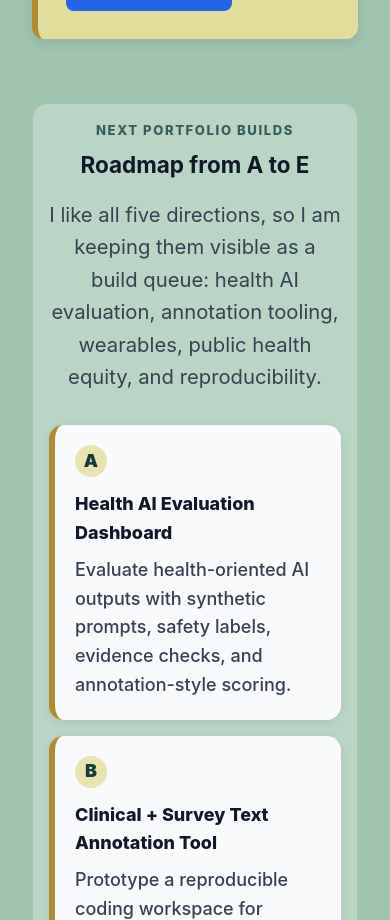
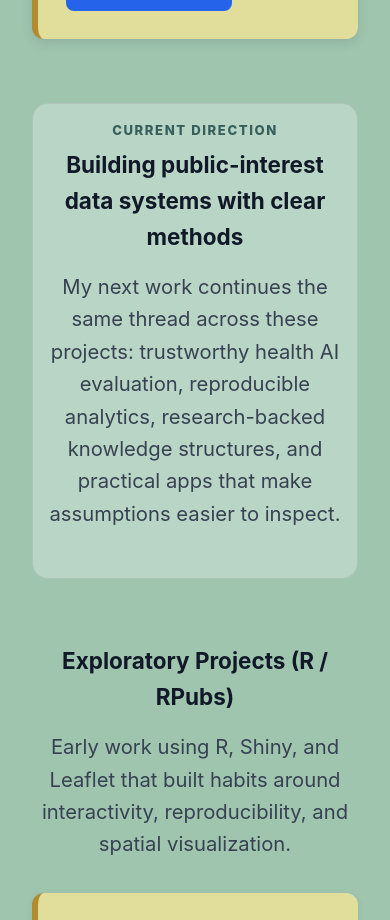
Before and after one commit to aparker03/alexis-portfolio, a React (Create React App) app in the folder site/: page /projects in a window 390 px wide. Shown: the part 8700-9620 px from the top of the page. Built offline with nearby package versions, Linux system fonts and the light colour scheme.

Commit message:
Refine public project direction

```diff
--- a/site/src/pages/Home.jsx
+++ b/site/src/pages/Home.jsx
@@ -240,7 +240,7 @@ function Home() {
               Health data projects with transparent methods
             </h2>
             <div className="grid gap-6 lg:grid-cols-[1.15fr_0.85fr] items-stretch">
-              <article className="home-hover-card bg-[#f8fafc] border border-slate-200 rounded-2xl p-6 shadow-sm">
+              <article className="home-hover-card bg-[#f8fafc] border border-slate-200 rounded-2xl p-6 shadow-sm lg:col-span-2">
                 <img
                   src={`${P}/images/projects/eeg/eeg-app-preview.png`}
                   alt="EEG + NHIS Explorer dashboard preview"
@@ -289,22 +289,6 @@ function Home() {
                 </div>
               </article>
 
-              <aside className="home-hover-card bg-[#e9e3b0] border border-[#d9cf8a] rounded-2xl p-6 shadow-sm">
-                <h3 className="text-xl font-bold text-[#111827] mb-3">
-                  Next build queue
-                </h3>
-                <p className="text-[#374151] font-medium mb-4">
-                  I am keeping all five portfolio directions active so the next
-                  updates can show both depth and range.
-                </p>
-                <ol className="grid gap-2 text-[#1f2937] font-semibold">
-                  <li>A. Health AI evaluation dashboard</li>
-                  <li>B. Clinical / survey text annotation tool</li>
-                  <li>C. Wearable recovery analytics</li>
-                  <li>D. Public health equity explorer</li>
-                  <li>E. Reproducibility scorecards</li>
-                </ol>
-              </aside>
             </div>
           </div>
         </section>
--- a/site/src/pages/Projects.jsx
+++ b/site/src/pages/Projects.jsx
@@ -5,39 +5,6 @@ import AnimatedBackgroundProjects from "../components/layout/AnimatedBackgroundP
 import { ProjectMetrics } from "../components/ui/ProjectMetric";
 
 const P = process.env.PUBLIC_URL === "." ? "" : process.env.PUBLIC_URL || "";
-
-const plannedBuilds = [
-  {
-    label: "A",
-    title: "Health AI Evaluation Dashboard",
-    summary:
-      "Evaluate health-oriented AI outputs with synthetic prompts, safety labels, evidence checks, and annotation-style scoring.",
-  },
-  {
-    label: "B",
-    title: "Clinical + Survey Text Annotation Tool",
-    summary:
-      "Prototype a reproducible coding workspace for synthetic notes or survey text with labels, agreement checks, and exportable datasets.",
-  },
-  {
-    label: "C",
-    title: "Wearable Recovery Analytics",
-    summary:
-      "Extend Movement-Mapped into recovery-focused time-series views for activity load, sleep context, heart-rate trends, and anomalies.",
-  },
-  {
-    label: "D",
-    title: "Public Health Equity Explorer",
-    summary:
-      "Combine public health and Census-style indicators into maps, models, and plain-language explanations of geographic differences.",
-  },
-  {
-    label: "E",
-    title: "Reproducibility Scorecards",
-    summary:
-      "Audit portfolio projects for data-source clarity, assumptions, limitations, environment setup, ethics, and extension readiness.",
-  },
-];
 
 function Projects() {
   useEffect(() => {
@@ -468,27 +435,16 @@ function Projects() {
             </div>
 
             <div className="next-builds" aria-labelledby="next-builds-heading">
-              <p className="section-eyebrow">Next portfolio builds</p>
+              <p className="section-eyebrow">Current direction</p>
               <h3 className="exploratory-title" id="next-builds-heading">
-                Roadmap from A to E
+                Building public-interest data systems with clear methods
               </h3>
               <p className="exploratory-intro">
-                I like all five directions, so I am keeping them visible as a
-                build queue: health AI evaluation, annotation tooling,
-                wearables, public health equity, and reproducibility.
+                My next work continues the same thread across these projects:
+                trustworthy health AI evaluation, reproducible analytics,
+                research-backed knowledge structures, and practical apps that
+                make assumptions easier to inspect.
               </p>
-
-              <div className="next-builds-grid">
-                {plannedBuilds.map((build) => (
-                  <article className="next-build-card" key={build.label}>
-                    <span className="next-build-label" aria-hidden="true">
-                      {build.label}
-                    </span>
-                    <h4>{build.title}</h4>
-                    <p>{build.summary}</p>
-                  </article>
-                ))}
-              </div>
             </div>
 
             <div className="exploratory-projects">
```
